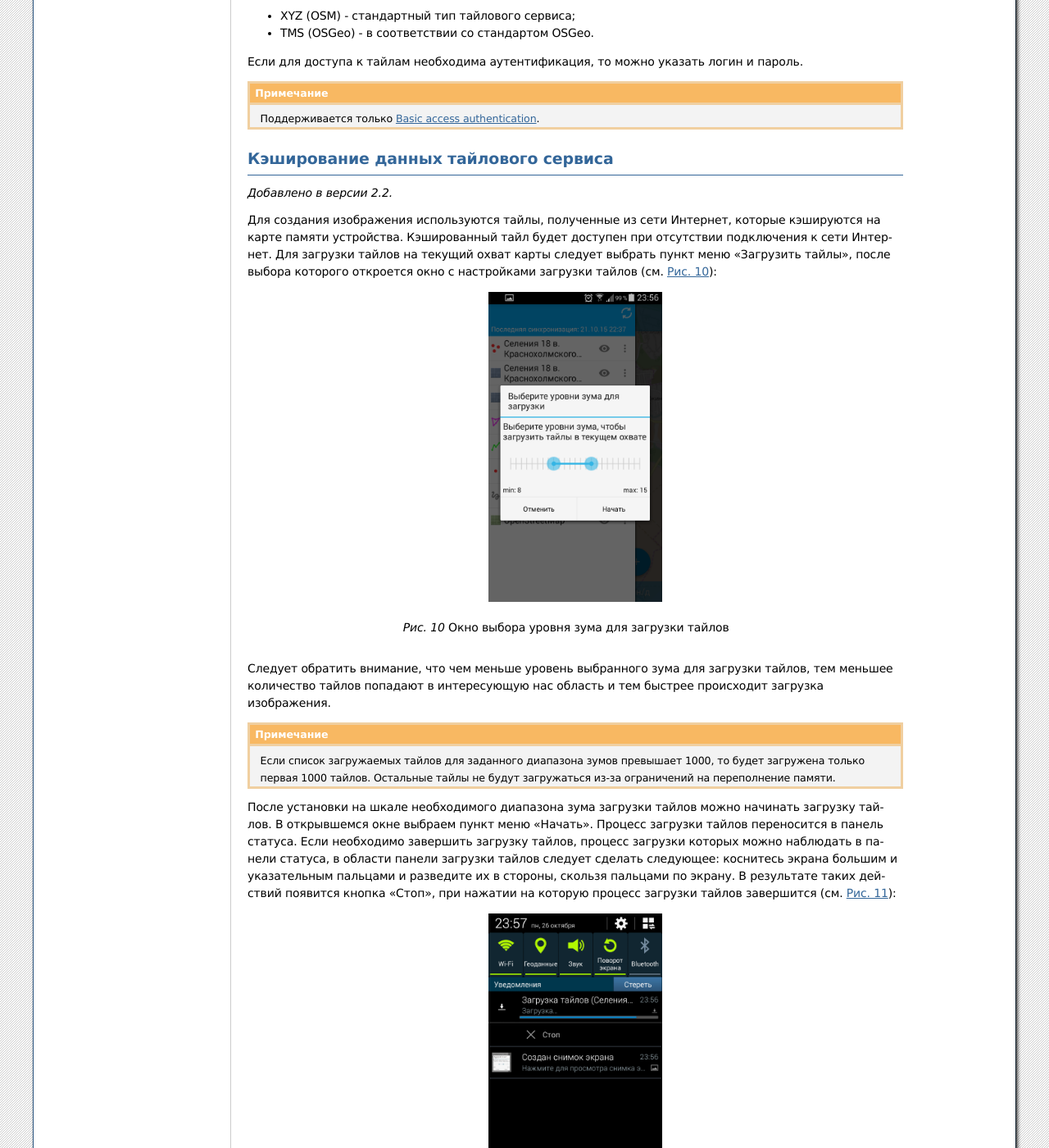
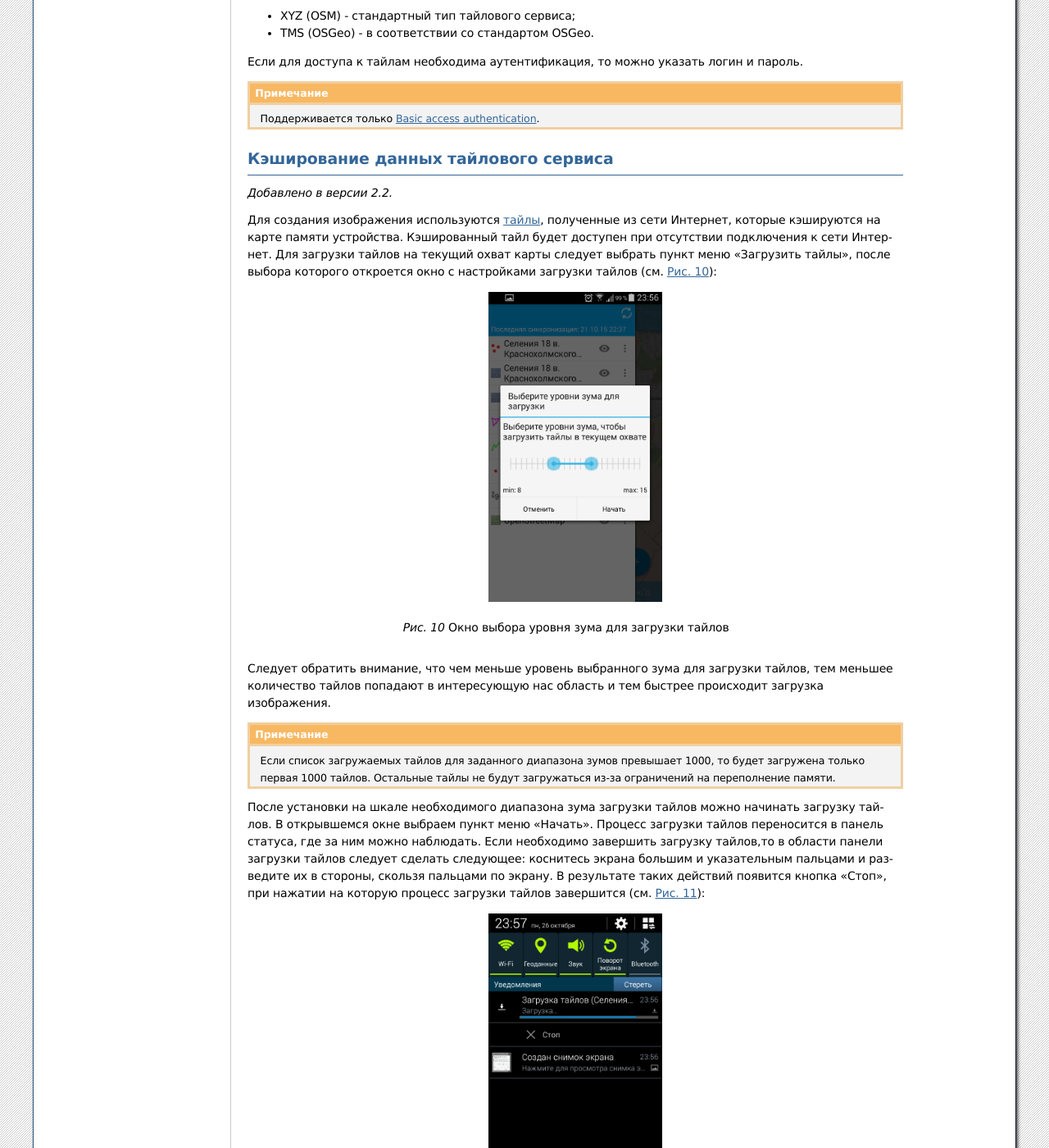
Before and after one commit to nextgis/docs_ngmobile, a Sphinx documentation site: the page built from source/load_geodata.rst, in a window 1280 px wide and 1400 px high, scrolled down 1804 px. Shown: the whole window at 82% size. Built offline with Sphinx 7.4.7, drawn with Linux system fonts in a browser that asks for light colours; formulas are drawn with MathJax 3.

Commit message:
внесение изменений

```diff
--- a/source/glossary.rst
+++ b/source/glossary.rst
@@ -83,3 +83,9 @@
       Eдинообразный локатор (определитель местонахождения) ресурса. Ранее
       назывался Universal Resource Locator  — универсальный указатель ресурса.
       URL служит стандартизированным способом записи адреса ресурса в сети Интернет.
+
+   Tile
+   Тайл
+      Квадратные изображения, упорядоченные по сетке, отображающие карту. Также иногда
+      имеются ввиду поделенные на тайлы данные карты. Тайлы карты как правило изображения
+      размером 256 x 256 пикселов.
--- a/source/load_geodata.rst
+++ b/source/load_geodata.rst
@@ -73,7 +73,7 @@ GeoJSON
 
 .. versionadded:: 2.2
 
-Для создания изображения используются тайлы, полученные из сети Интернет, которые
+Для создания изображения используются :term:`тайлы <тайл>`, полученные из сети Интернет, которые
 кэшируются на карте памяти устройства. Кэшированный тайл будет доступен при отсутствии
 подключения к сети Интернет.
 Для загрузки тайлов на текущий охват карты следует выбрать пункт меню "Загрузить тайлы", после
@@ -97,10 +97,10 @@ GeoJSON
 
 После установки на шкале необходимого диапазона зума загрузки тайлов можно начинать
 загрузку тайлов. В открывшемся окне выбраем пункт меню "Начать".
-Процесс загрузки тайлов переносится в панель статуса.
-Если необходимо завершить загрузку тайлов, процесс загрузки которых можно наблюдать
-в панели статуса, в области панели загрузки тайлов следует сделать следующее: коснитесь экрана
-большим и указательным пальцами и разведите их в стороны, скользя пальцами по экрану.
+Процесс загрузки тайлов переносится в панель статуса, где за ним можно наблюдать.
+Если необходимо завершить загрузку тайлов,то в области панели загрузки тайлов следует
+сделать следующее: коснитесь экрана большим и указательным пальцами и разведите
+их в стороны, скользя пальцами по экрану.
 В результате таких действий появится кнопка "Стоп", при нажатии на которую процесс
 загрузки тайлов завершится (см. :numref:`ngmobile_loading_tiles_in_the_status_bar_pic`):
 
```
